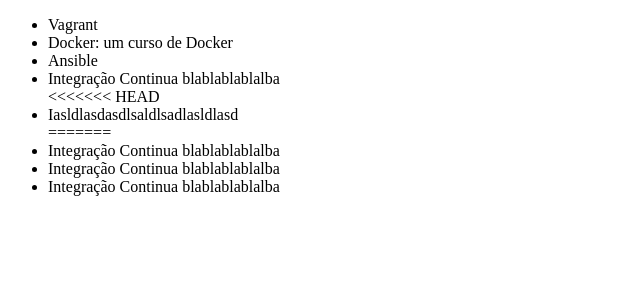
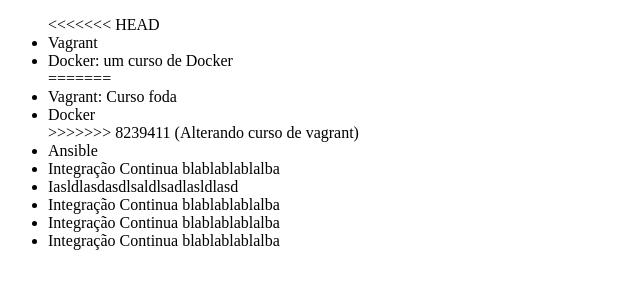
Before and after one commit to ktverde/Alura-git, a plain HTML site: page index.html in a window 1280 px wide. Shown: the whole page, without its empty margins (0-640 px from the left). Drawn offline with Linux system fonts and the light colour scheme.

Commit message:
Alterando curso de vagrant

```diff
--- a/index.html
+++ b/index.html
@@ -6,13 +6,16 @@
 </head>
 <body>
     <ul>
+<<<<<<< HEAD
         <li>Vagrant</li>
         <li>Docker: um curso de Docker</li>
+=======
+        <li>Vagrant: Curso foda</li>
+        <li>Docker</li>
+>>>>>>> 8239411 (Alterando curso de vagrant)
         <li>Ansible</li>
         <li>Integração Continua blablablablalba</li>
-<<<<<<< HEAD
         <li>Iasldlasdasdlsaldlsadlasldlasd</li>
-=======
         <li>Integração Continua blablablablalba</li>
         <li>Integração Continua blablablablalba</li>
         <li>Integração Continua blablablablalba</li>
```
